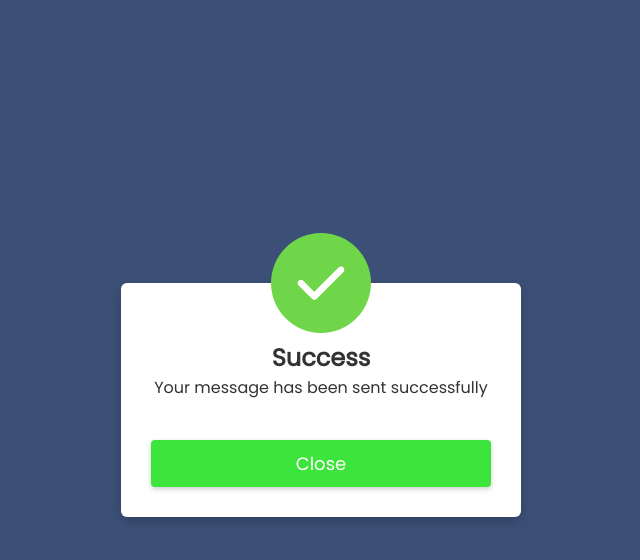
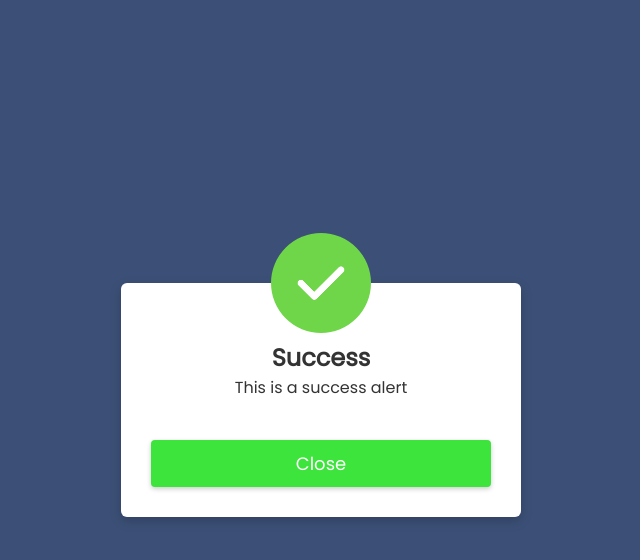
Before and after one commit to coderSuresh/alert-for-web, a website: page index.html in a window 1280 px wide. Both pictures are taken after a click on the button "Submit". Shown: the whole page, without its empty margins (319-959 px from the left). Drawn offline with Linux system fonts and the light colour scheme.

Commit message:
take object to avoid misunderstanding

```diff
--- a/index.html
+++ b/index.html
@@ -20,12 +20,12 @@
     const btn = document.querySelector('.btn');
 
     btn.addEventListener("click", () => {
-      showAlert(
-        "Success",
-        "Your message has been sent successfully",
-        "success",
-        "Close",
-      )
+      showAlert({
+        title: "Success",
+        message: "This is a success alert",
+        level: "success",
+        button: "Close"
+      })
     })
   </script>
 </body>
--- a/src/alert.ts
+++ b/src/alert.ts
@@ -20,7 +20,17 @@ alertContainer.appendChild(closeButton);
 
 document.body.appendChild(alertContainer);
 
-const showAlert = (title: string, message: string, level: string, button: string) => {
+type contents = {
+    title: string,
+    message: string,
+    level: string,
+    button: string
+}
+
+const showAlert = (popupContents: contents) => {
+
+    const { title, message, level, button } = popupContents;
+
     closeButton.innerText = button;
     alertIcon.setAttribute('src', `/images/ic_${level}.png`);
     alertTitle.innerText = title;
```
Also changed, not shown: dist/main.js, dist/styles.js (added), 1 other file.
